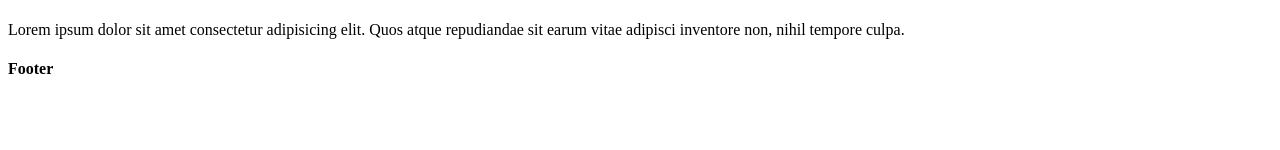
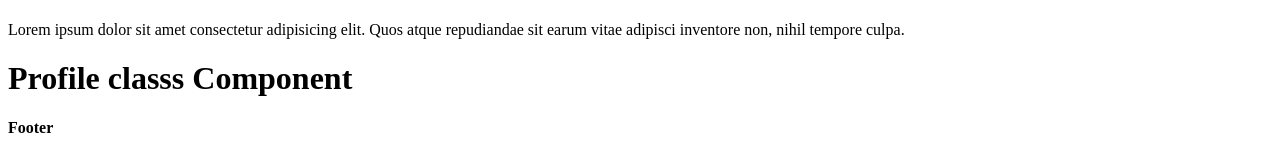
Before and after one commit to Noeasyboy007/React-ii, a React (Vite) app in the folder 5-FoodVilla/: page /about in a window 1280 px wide. Shown: the part 170-320 px from the top of the page. Built offline with nearby package versions, Linux system fonts and the light colour scheme.

Commit message:
classs based components

```diff
--- a/5-FoodVilla/src/components/About.js
+++ b/5-FoodVilla/src/components/About.js
@@ -1,5 +1,5 @@
-import { Outlet } from "react-router-dom";
-
+// import { Outlet } from "react-router-dom";
+import Profile from "./ProfileClass";
 
 const About = () => {
     return (
@@ -8,7 +8,8 @@ const About = () => {
             <div>
                 <h1>About page</h1>
                 <p>Lorem ipsum dolor sit amet consectetur adipisicing elit. Quos atque repudiandae sit earum vitae adipisci inventore non, nihil tempore culpa.</p>
-                <Outlet />
+                {/* <Outlet /> */}
+                <Profile />
             </div>
 
         </>
--- /dev/null
+++ b/5-FoodVilla/src/components/ProfileClass.js
@@ -0,0 +1,11 @@
+import React from "react"
+
+class Profile extends React.Component {
+    render(){
+        return <div>
+            <h1>Profile classs Component</h1>
+        </div>
+    }
+}
+
+export default Profile;
```
